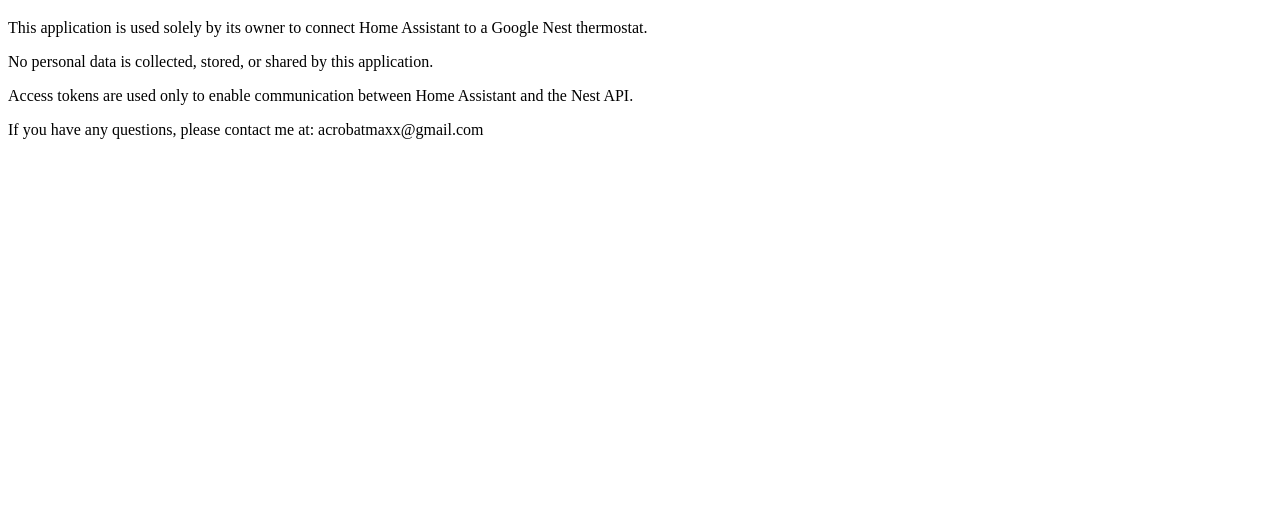
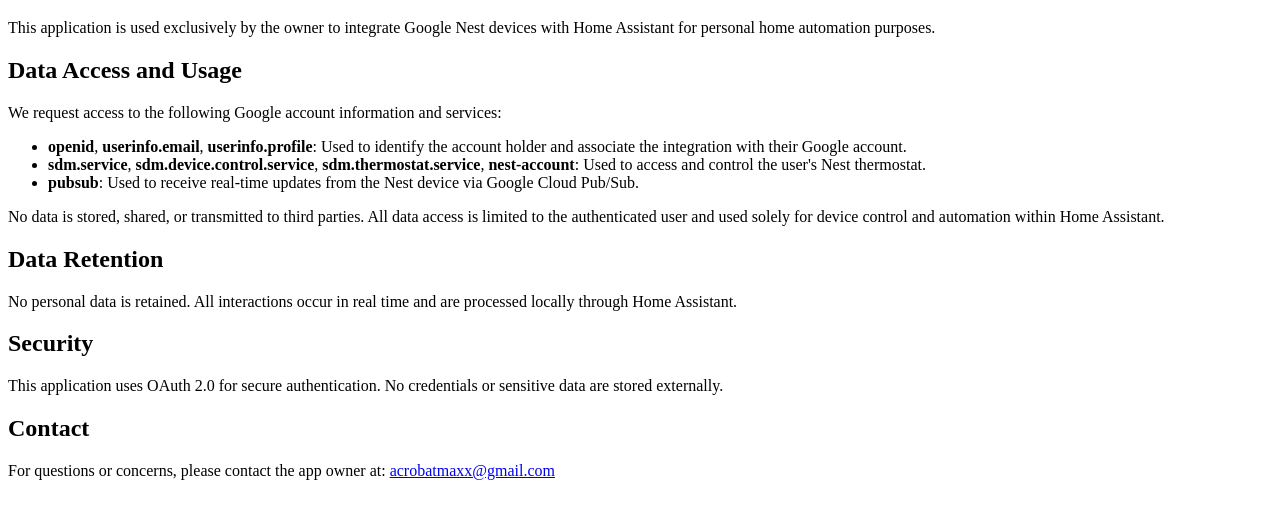
Before and after one commit to acrobatmaxx/privacy-policy, a plain HTML site: page index.html in a window 1280 px wide. Shown: the part 61-580 px from the top of the page. Drawn offline with Linux system fonts and the light colour scheme.

Commit message:
Update index.html

```diff
--- a/index.html
+++ b/index.html
@@ -2,13 +2,28 @@
 <html lang="en">
 <head>
   <meta charset="UTF-8">
-  <title>Privacy Policy - Home Assistant Nest</title>
+  <title>Privacy Policy</title>
 </head>
 <body>
   <h1>Privacy Policy</h1>
-  <p>This application is used solely by its owner to connect Home Assistant to a Google Nest thermostat.</p>
-  <p>No personal data is collected, stored, or shared by this application.</p>
-  <p>Access tokens are used only to enable communication between Home Assistant and the Nest API.</p>
-  <p>If you have any questions, please contact me at: acrobatmaxx@gmail.com</p>
+  <p>This application is used exclusively by the owner to integrate Google Nest devices with Home Assistant for personal home automation purposes.</p>
+
+  <h2>Data Access and Usage</h2>
+  <p>We request access to the following Google account information and services:</p>
+  <ul>
+    <li><strong>openid</strong>, <strong>userinfo.email</strong>, <strong>userinfo.profile</strong>: Used to identify the account holder and associate the integration with their Google account.</li>
+    <li><strong>sdm.service</strong>, <strong>sdm.device.control.service</strong>, <strong>sdm.thermostat.service</strong>, <strong>nest-account</strong>: Used to access and control the user's Nest thermostat.</li>
+    <li><strong>pubsub</strong>: Used to receive real-time updates from the Nest device via Google Cloud Pub/Sub.</li>
+  </ul>
+  <p>No data is stored, shared, or transmitted to third parties. All data access is limited to the authenticated user and used solely for device control and automation within Home Assistant.</p>
+
+  <h2>Data Retention</h2>
+  <p>No personal data is retained. All interactions occur in real time and are processed locally through Home Assistant.</p>
+
+  <h2>Security</h2>
+  <p>This application uses OAuth 2.0 for secure authentication. No credentials or sensitive data are stored externally.</p>
+
+  <h2>Contact</h2>
+  <p>For questions or concerns, please contact the app owner at: <a href="mailto:your@email.com">acrobatmaxx@gmail.com</a></p>
 </body>
 </html>
```
